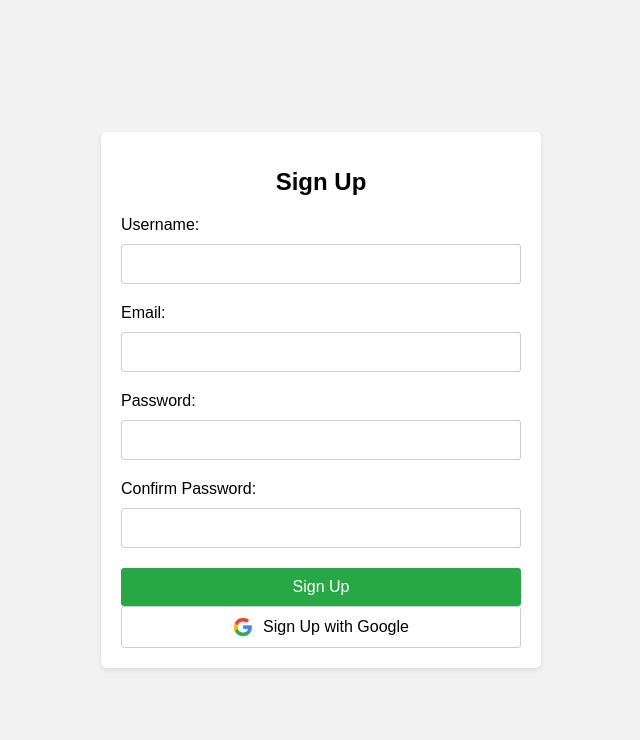
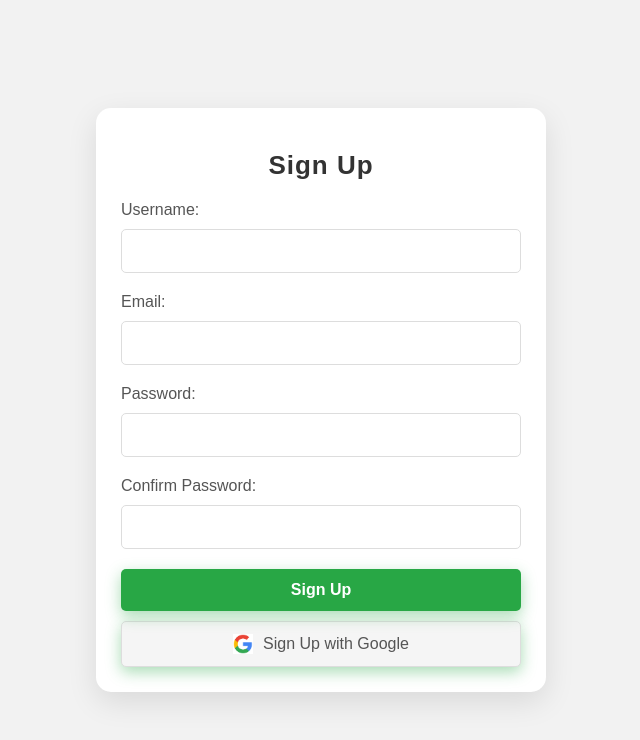
Before and after one commit to aditi5926/SIH2024_R2, a plain HTML site: page signup/signup.html in a window 1280 px wide. Shown: the whole page, without its empty margins (319-959 px from the left). Drawn offline with Linux system fonts and the light colour scheme.

Commit message:
change in signup css

```diff
--- a/signup/signup.css
+++ b/signup/signup.css
@@ -1,6 +1,6 @@
 body {
-     font-family: Arial, sans-serif;
-     background-color: #f2f2f2;
+    font-family: 'Poppins', Arial, sans-serif;
+    background:#f2f2f2;
     margin: 0;
     padding: 0;
     display: flex;
@@ -12,17 +12,25 @@ body {
 .container {
     width: 90%;
     max-width: 400px;
-     padding: 20px;
+    padding: 25px;
     background-color: #fff;
-     border-radius: 5px;
-     box-shadow: 0 2px 5px rgba(0, 0, 0, 0.1);
+    border-radius: 15px;
+    box-shadow: 0 10px 30px rgba(0, 0, 0, 0.1);
     margin: 0 auto;
+    transition: all 0.3s ease;
+}
+
+.container:hover {
+    box-shadow: 0 15px 40px rgba(0, 0, 0, 0.2);
 }
 
 h1 {
     text-align: center;
     margin-bottom: 20px;
-     font-size: 24px;
+    font-size: 26px;
+    color: #333;
+    letter-spacing: 1px;
+    font-weight: 600;
 }
 
 form {
@@ -33,26 +41,39 @@ body {
 label {
     margin-bottom: 10px;
     font-size: 16px;
+    color: #555;
+    font-weight: 500;
 }
 
 input[type="text"],
 input[type="email"],
 input[type="password"] {
-     padding: 10px;
+    padding: 12px;
     margin-bottom: 20px;
-     border: 1px solid #ccc;
-     border-radius: 3px;
+    border: 1px solid #ddd;
+    border-radius: 5px;
     font-size: 16px;
+    transition: border 0.3s ease;
+    outline: none;
+}
+
+input[type="text"]:focus,
+input[type="email"]:focus,
+input[type="password"]:focus {
+    border-color: #28a745;
 }
 
 button {
-     padding: 10px 20px;
+    padding: 12px 20px;
     background-color: #28a745;
     color: #fff;
     border: none;
-     border-radius: 3px;
+    border-radius: 5px;
     cursor: pointer;
     font-size: 16px;
+    font-weight: 600;
+    transition: background-color 0.3s ease;
+    box-shadow: 0 5px 15px rgba(40, 167, 69, 0.4);
 }
 
 button:hover {
@@ -63,15 +84,17 @@ body {
     display: flex;
     align-items: center;
     justify-content: center;
-     padding: 10px;
+    padding: 12px;
     width: 100%;
-     background-color: #fff;
-     color: #000;
-     border: 1px solid #ccc;
-     border-radius: 3px;
+    background-color: #f5f5f5;
+    color: #555;
+    border: 1px solid #ddd;
+    border-radius: 5px;
     cursor: pointer;
     transition: background-color 0.3s ease;
     font-size: 16px;
+    font-weight: 500;
+    margin-top: 10px;
 }
 
 .google-button img {
@@ -86,11 +109,11 @@ body {
 
 @media (max-width: 400px) {
     .container {
-         padding: 15px;
+        padding: 20px;
     }
 
     h1 {
-         font-size: 20px;
+        font-size: 22px;
     }
 
     label,
```
Lines whose indentation alone changed are shown as unchanged.
